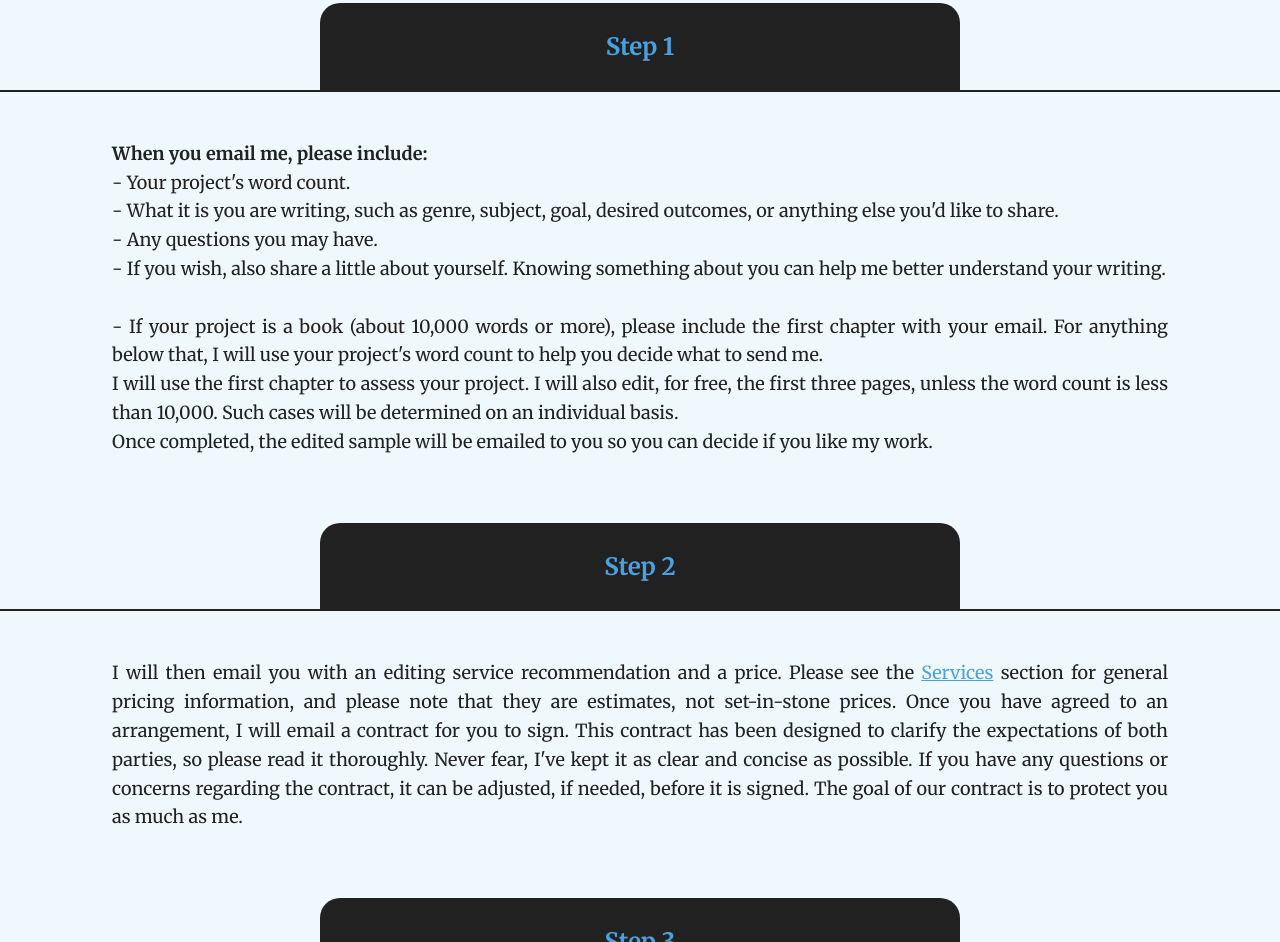
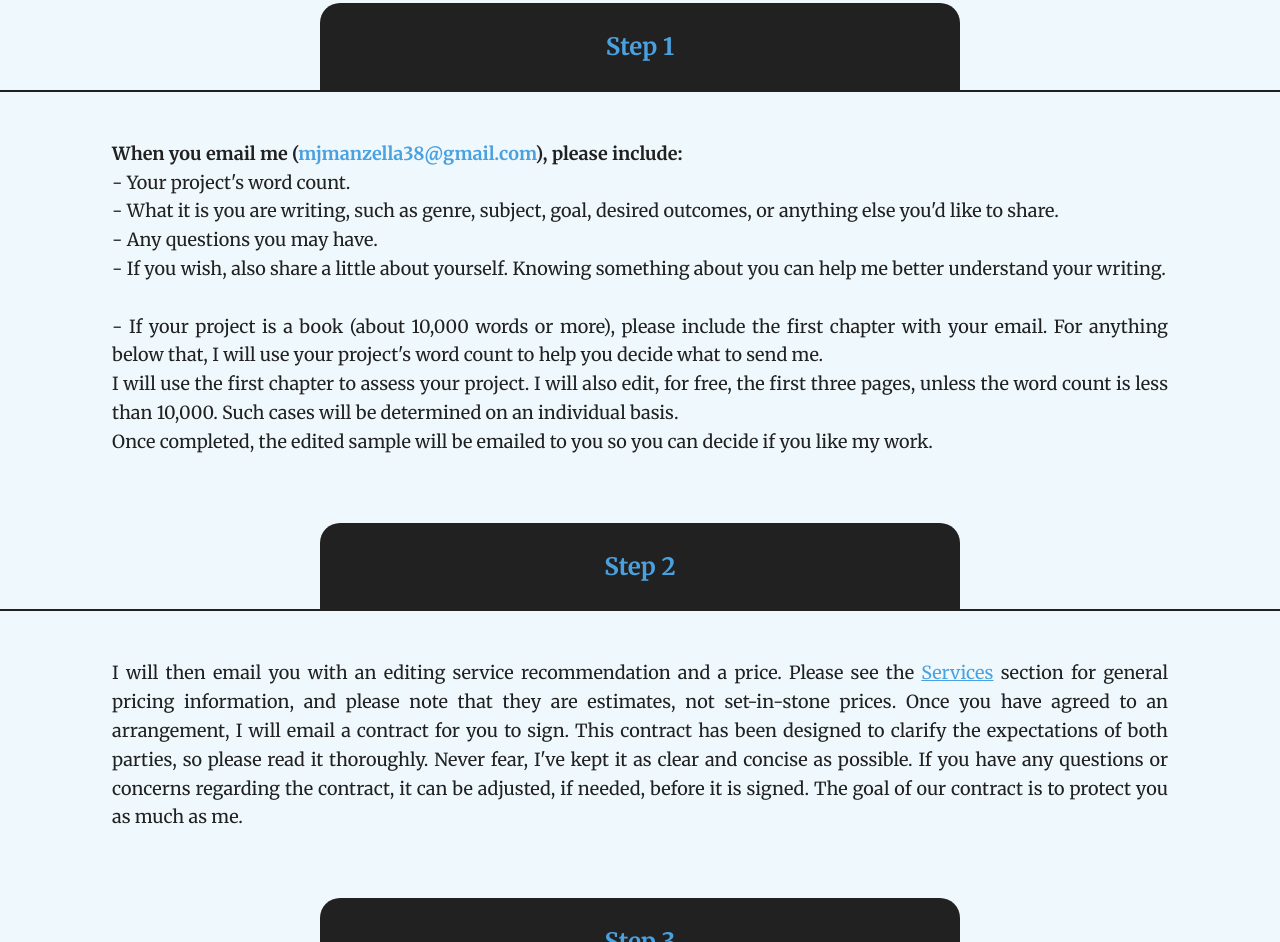
Before and after one commit to Kyrune/mjmedits, a plain HTML site: page index.html in a window 1280 px wide. Shown: the part 3356-4298 px from the top of the page. Drawn offline with nearby package versions, Linux system fonts and the light colour scheme.

Commit message:
Add email link to Info section

```diff
--- a/index.html
+++ b/index.html
@@ -304,7 +304,7 @@
         <div class="info__steps-subsection">
           <h3 class="info__step step1">Step 1</h3>
           <p class="info__text">
-            <b>When you email me, please include:</b>
+            <b>When you email me (<a href="mailto:mjmanzella38@gmail.com" class="about__link">mjmanzella38@gmail.com</a>), please include:</b>
             <br />- Your project's word count.
             <br />- What it is you are writing, such as genre, subject, goal, desired outcomes, or anything else you'd like to share.
             <br />- Any questions you may have.
```
